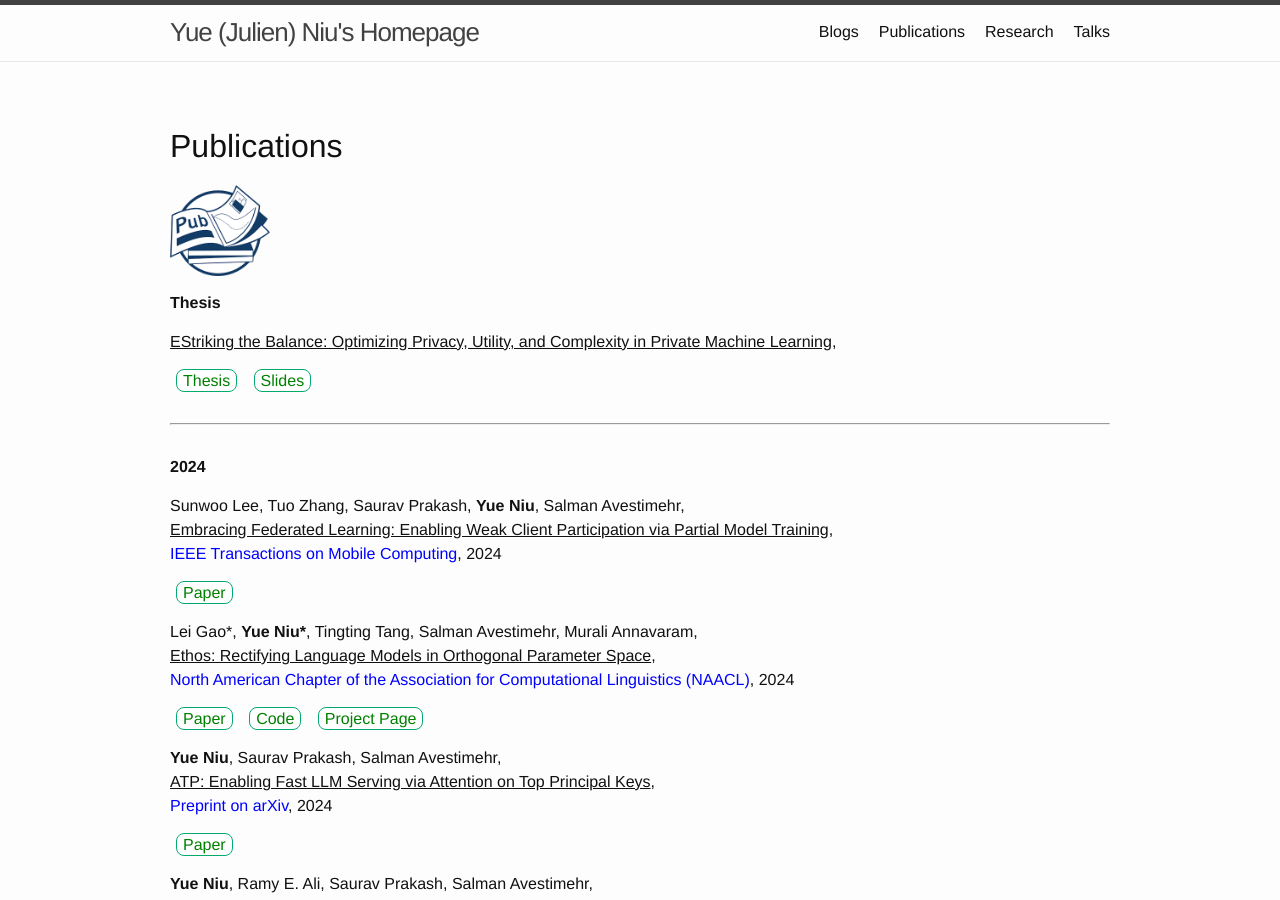
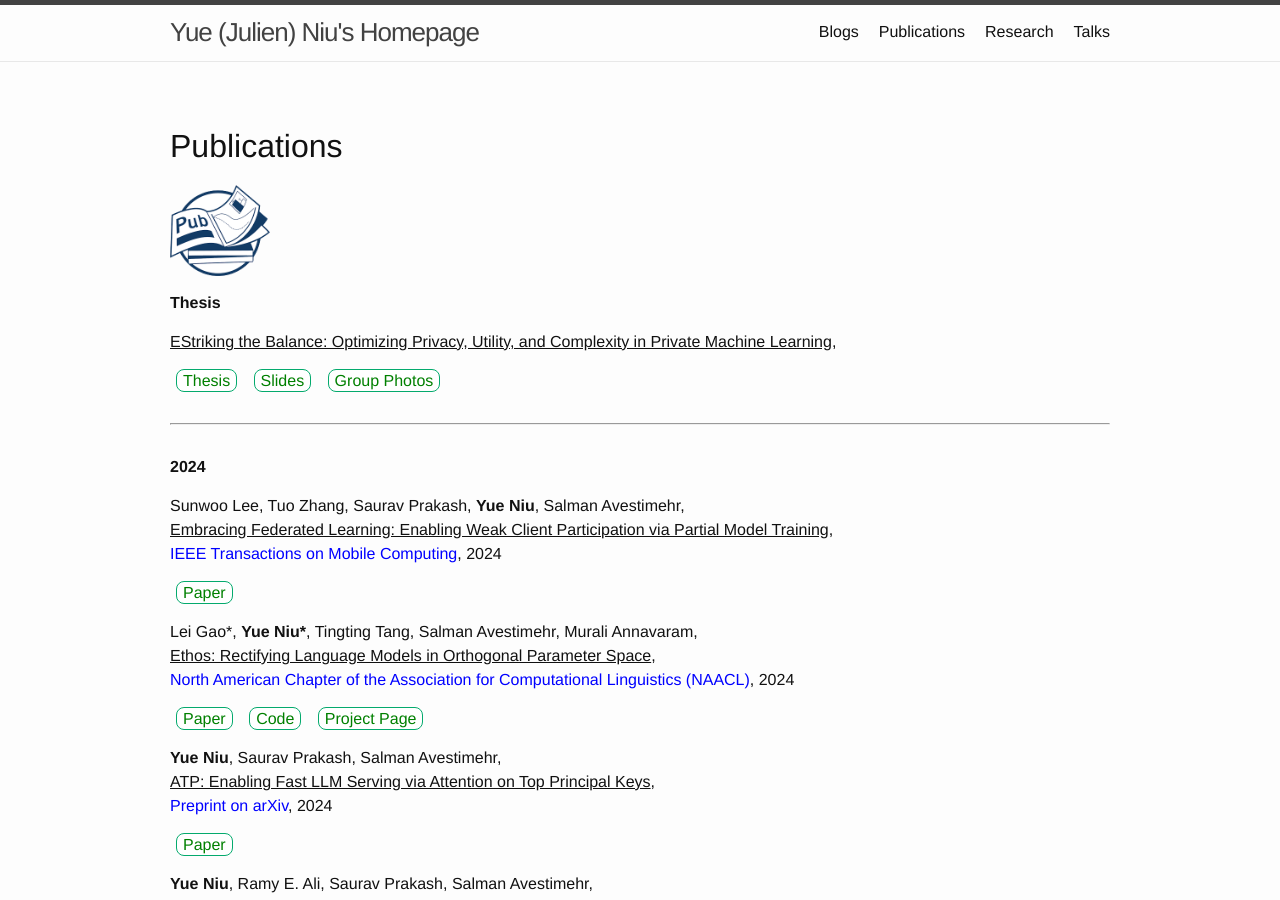
Before and after one commit to yuehniu/homepage, a Jekyll site: the page built from publication.md, in a window 1280 px wide and 900 px high. Built offline with Jekyll 4.4.1, drawn with Linux system fonts in a browser that asks for light colours; our own code applies the rules of GitHub Pages for plain Markdown files.

```diff
--- a/publication.md
+++ b/publication.md
@@ -12,6 +12,7 @@
 
 <a href="https://yuehniu.github.io/homepage/docs/USC_Dissertation.pdf" class="btn">Thesis</a>
 <a href="https://yuehniu.github.io/homepage/docs/PhD_Defense_Slides.pdf" class="btn">Slides</a>
+<a href="https://yuehniu.github.io/homepage/docs/groupphoto.jpeg" class="btn">Group Photos</a>
 
 ---
 
```
Also changed, not shown: 1 other file.
